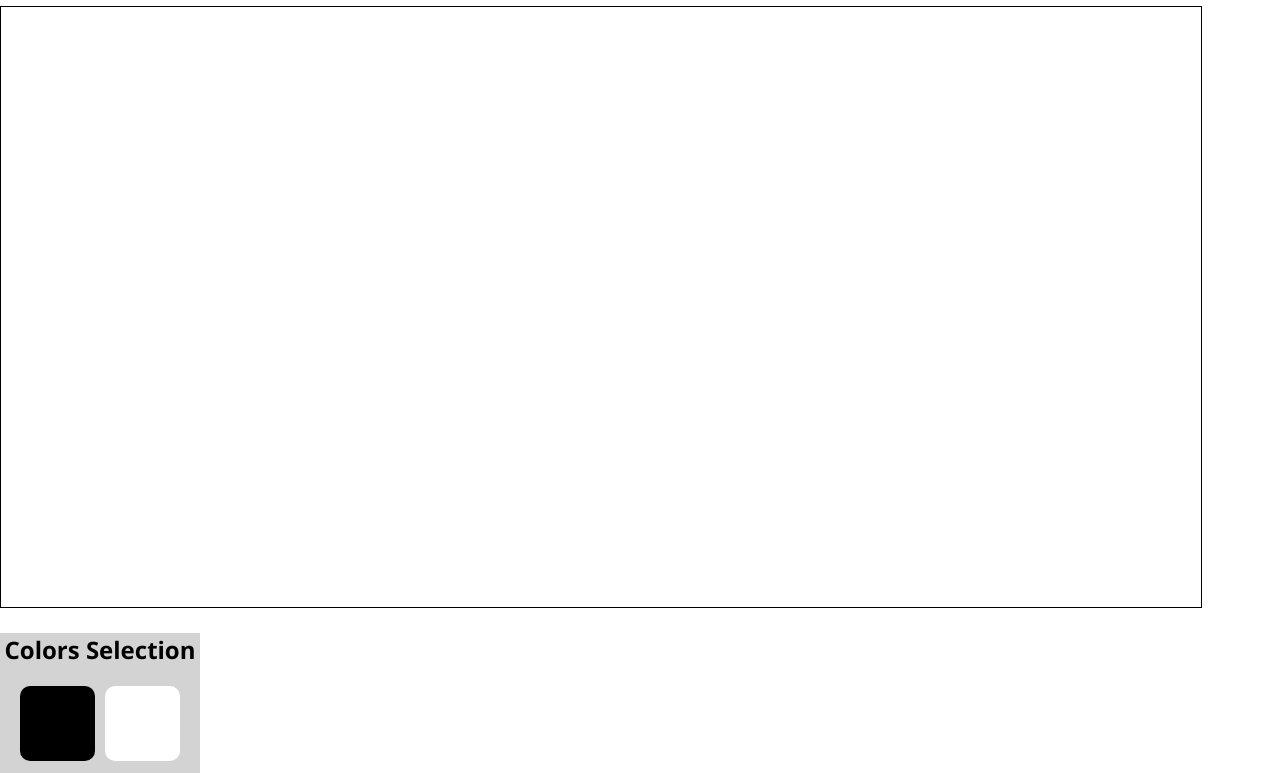
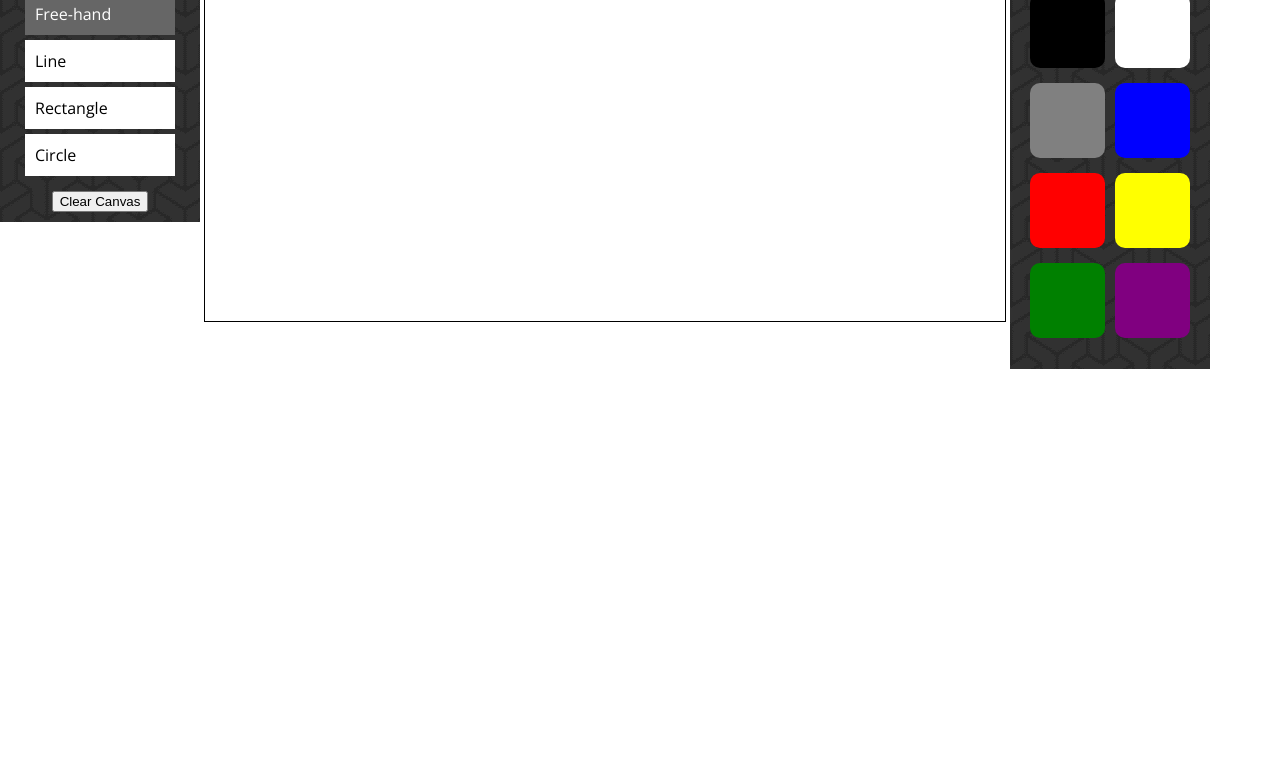
Before and after one commit to luanC/mobile-web-demo, a plain HTML site: page index.html in a window 1280 px wide. Shown: the part 80-853 px from the top of the page. After the commit the page ends 800 px from the top, so only its background shows below. Drawn offline with nearby package versions, Linux system fonts and the light colour scheme.

Commit message:
functionality added

```diff
--- a/css/main.css
+++ b/css/main.css
@@ -10,17 +10,53 @@ h1, h2 {
 	font-weight: 700;
 }
 
+#controls, #canvas, #color-selection {
+	display: inline-block;
+	vertical-align: top;
+}
+
 #canvas {
-	width: 1200px;
-	height: 600px;
+	width: 800px;
+	height: 400px;
 	border: 1px solid BLACK;
 }
 
-#color-selection {
-	background-color: LIGHTGRAY;
+#color-selection, #controls {
+	color: WHITE;
 	width: 200px;
 	text-align: center;
+	background-image: url("../assets/pattern.png");
+	background-color: DARKGRAY;
 }
+
+#toolbox {
+	color: BLACK;
+	list-style: none;
+	margin: auto;
+	padding: 0;
+	width: 75%;
+}
+
+.draw-tool {
+	background-color: WHITE;
+	text-align: left;
+	margin: 5px 0;
+	padding: 10px 10px;
+}
+
+.draw-tool:hover {
+	background-color: ORANGE;
+}
+
+.active {
+	background-color: #666666;
+	color: WHITE;
+}
+
+#delete {
+	margin: 10px 0;
+}
+
 
 #colors {
 	list-style: none;
--- a/index.html
+++ b/index.html
@@ -8,21 +8,21 @@
 	</head>
 
 	<body>
-		<h1>Mobile Canvas</h1>
+		<section id="controls">
+			<h2>Tool Selection</h2>
+			<ul id="toolbox">
+				<li class="draw-tool active" value="0">Free-hand</li>
+				<li class="draw-tool" value="1">Line</li>
+				<li class="draw-tool" value="2">Rectangle</li>
+				<li class="draw-tool" value="3">Circle</li>
+			</ul>
+			<input id="delete" type="button" value="Clear Canvas" />
+		</section>
 
 		<canvas id="canvas"></canvas>
 
-		<section id="controls">
-			<!--
-			Free-hand
-			Line
-			Square
-			Circle
-			-->
-		</section>
-
 		<section id="color-selection">
-			<h2>Colors Selection</h2>
+			<h2>Color Selection</h2>
 			<ul id="colors"></ul>
 		</section>
 
--- a/js/app.js
+++ b/js/app.js
@@ -2,6 +2,7 @@
 
 var canvas;
 var ctx;
+var tool;
 
 $(function() {
 	setupPalette();
@@ -11,9 +12,26 @@ $(function() {
 
 	$('.swatch').click(function() {
 		changeColor($(this).css('background-color'));
-		drawRectangle(50,100,25,75);
 	});
 
+	$('.draw-tool').click(function() {
+		$('')
+		console.log($(this).val());
+	});
+
+	var startingPosition;
+	$(canvas)
+		.mousedown(function(event) {
+			startingPosition = getMousePosition(event);
+		})
+		.mouseup(function(event) {
+			var endingPosition = getMousePosition(event);
+			drawRectangle(startingPosition.x, startingPosition.y, endingPosition.x, endingPosition.y);
+		});
+
+	$('#delete').click(function() {
+		ctx.clearRect(0, 0, canvas.width, canvas.height);
+	});
 
 });
 
@@ -57,7 +75,11 @@ function setupPalette() {
 }
 
 
-		//var item = $('<li>');
-		//var name = $('<p>').text(color);
-		//item.append(swatch);
-		//item.append(name);
+// Credit: http://www.html5canvastutorials.com/advanced/html5-canvas-mouse-coordinates/
+function getMousePosition(event) {
+	var rect = canvas.getBoundingClientRect();
+	return {
+		x: Math.round((event.clientX-rect.left)/(rect.right-rect.left)*canvas.width),
+		y: Math.round((event.clientY-rect.top)/(rect.bottom-rect.top)*canvas.height)
+	};
+}
```
Also changed, not shown: assets/pattern.png (added).
